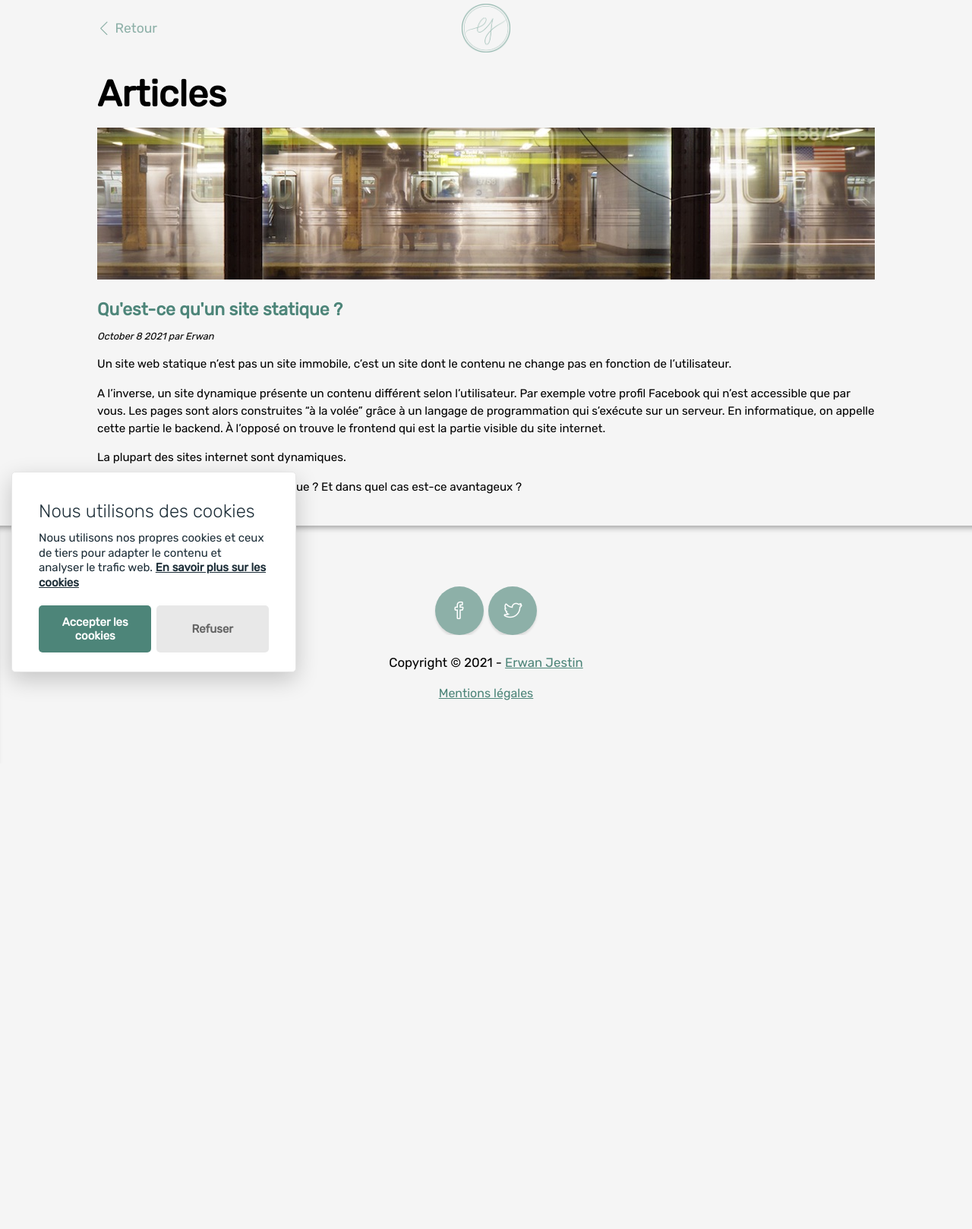
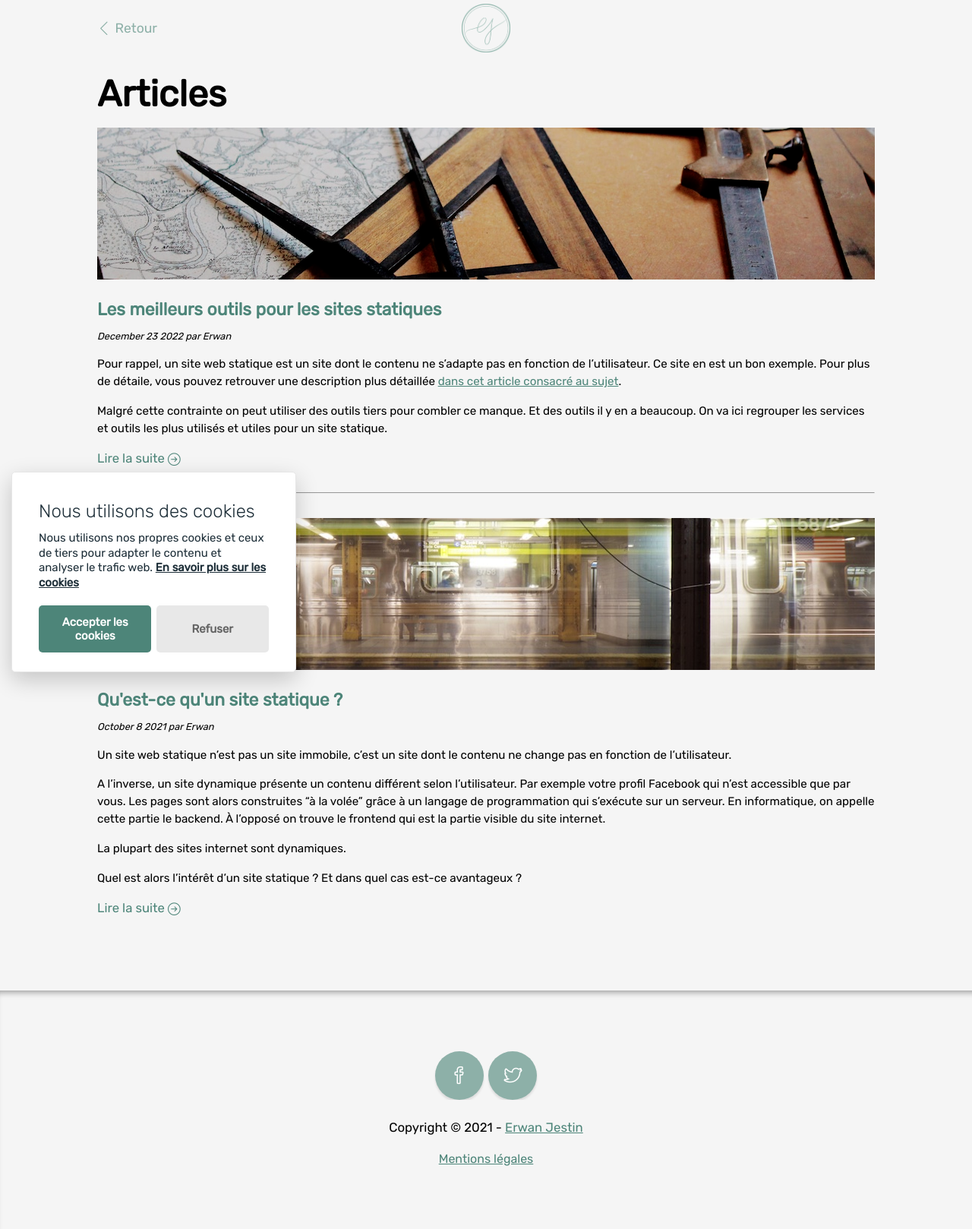
Before and after one commit to ErwanJes/ej-portfolio, a Jekyll site: the page built from pages/blog.markdown, in a window 1280 px wide. Shown: the whole page at 76% size. Built offline with Jekyll 4.4.1, drawn with Linux system fonts in a browser that asks for light colours; a script that is not in the unit is left out; comment, search, counter and statistics services are not loaded; before the commit the page ends 1005 px from its top, so only the background shows below that; some of the changed lines change nothing that is shown.

Commit message:
[blog] Add a new post 'Outils pour site statique'

```diff
--- a/_layouts/blog-post.html
+++ b/_layouts/blog-post.html
@@ -34,6 +34,7 @@
         {{ page.content }}
       </div>
     </div>
+    <br><br>
   </div>
 
   {% include footer.html %}
--- a/_layouts/blog.html
+++ b/_layouts/blog.html
@@ -47,9 +47,14 @@
 
         <div class="text">
           <p>{{ post.excerpt }}</p>
-          <a href="{{ post.url | prepend: site.baseurl }}" class="readmore">Lire la suite ➡️</a>
+          <a href="{{ post.url | prepend: site.baseurl }}" class="readmore clean">Lire la suite <i class="icon-arrow-right-circle v-center"></i></a>
         </div>
       </article>
+      <br />
+      {% if forloop.last == false %}
+      <hr>
+      <br />
+      {% endif %}
       {% endfor %}
 
 
@@ -68,6 +73,7 @@
       {% endif %}
 
     </div>
+    <br /><br /><br />
   </div>
 
   {% include footer.html %}
--- /dev/null
+++ b/_posts/2022-12-23-outils-site-statique.md
@@ -0,0 +1,120 @@
+---
+layout: blog-post
+title:  "Les meilleurs outils pour les sites statiques"
+date:   2022-12-23 10:00 +0100
+poster: tools-static.png
+categories: "blog"
+excerpt_separator: <!--more-->
+
+---
+
+Pour rappel, un site web statique est un site dont le contenu ne s'adapte pas en fonction de l'utilisateur. Ce site en est un bon exemple. Pour plus de détaile, vous pouvez retrouver une description plus détaillée [dans cet article consacré au sujet]({% post_url 2021-10-08-site-statique %}).
+
+Malgré cette contrainte on peut utiliser des outils tiers pour combler ce manque. Et des outils il y en a beaucoup. On va ici regrouper les services et outils les plus utilisés et utiles pour un site statique.
+
+<!--more-->
+
+# Outils
+
+## CMS headless
+
+On commence directement par un outils un peu technique mais très apprécié.
+
+Derrière ces termes, on parle d'un concept assez simple. Les CMS sont des outils qui permettent de modifier un site Internet très facilement sans modifier le code source. Les plus connus étant WordPress, Joomla ou encore Shopify...
+
+A l'inverse un site statique n'a pas d'interface d'administration pour changer le contenu des articles ou des pages. Ces outils vont nous permettre de contourner cette limitation et d'avoir une interface sur laquelle on pourra modifier notre site. C'est pour cette raison qu'on parle de "CMS headless" (aka "sans tête").
+
+Certains demandent un peu de configuration, d'autre au contraire sont assez simple à prendre en main.
+
+Voici quelques exemples des plus CMS headless les connus :
+
+### Netlify CMS
+
+Netlify est un service très connus qui permet de gérer l'hébergement de site Internet et l'intégration avec les outils de développement. Ils ont également créé un outils pour avoir un CMS sur un site statique. Il est assez simple à installer et gratuit!
+
+[Netlify CMS](https://www.netlifycms.org/){:target="_blank"}
+
+### dotCMS
+
+Un peu plus joli et sympa à utiliser est dotCMS. Il est gratuit pour un projet simple et ne comprend pas l'hébergement. Il devient beaucoup plus cher si cette option n'est pas suffisante.
+
+[dotCMS](https://www.dotcms.com/){:target="_blank"}
+
+### DatoCMS
+
+DatoCMS est un autre CMS headless populaire. Il permet aux équipes techniques et non techniques de travailler ensemble facilement.
+
+[DatoCMS](https://www.datocms.com){:target="_blank"}
+
+Il en existe beaucoup d'autre si ceux-ci ne conviennent pas.
+
+## Formulaire
+
+Pour récupérer les résultats d'un formulaire, il faut un serveur et un espace de stockage, habituellement une base de données, outils que l'on n'a pas sur un site statique. Ces outils gèrent donc l'hébergement à notre place.
+
+### Basin
+
+Basin permet aisément d'ajouter un formulaire sur son site sans avoir besoin de gérer les données. Il s'intègre facielement sur son site et avec les outils que vous utilisez déjà : Mailchimp, Slack, Trello...
+Il n'est pas gratuit cependant mais relativement bon marché.
+
+[Basin](https://usebasin.com/){:target="_blank"}
+
+### Getform
+
+Un équivalent et au moins aussi populaire à Basin, Getform permet de aussi de créer un formulaire et de le connecter avec Zapier. Zapier est un autre service qui permet de faire le liens entre tous vos outils / services.
+Getform a une version gratuite.
+
+[Getform](https://getform.io/){:target="_blank"}
+
+## Utilisateurs
+
+Il existe de nombreux service pour gérer les utilisateurs. On peut d'abord penser à l'authentification.
+
+### Passage
+
+Passage permet de gérer tout le process de création de compte et de connexion sur votre site. Il est plutôt complet et possède aussi une version gratuite en-dessous de 500 utilisateurs par mois.
+
+[Passage](https://passage.id/){:target="_blank"}
+
+### Auth0
+
+Un des services les plus connus dans l'authentification utilisateur, Auth0 est utilisé sur de nombreux sites. Il possède les fonctionnalités les plus utilisés sur ce type d'outils.
+
+[Auth0](https://auth0.com/){:target="_blank"}
+
+
+## E-commerce
+
+Vous pouvez également créer un site e-commerce sur un site statique.
+
+### Snipcart
+
+L'un des plus populaire est Snipcart, il permet de gérer tout l'aspect e-commerce sur votre site web.
+
+[Snipcart](https://snipcart.com/){:target="_blank"}
+
+### Commerce.js
+
+Commerce.js est un puissant moteur e-commerce qui s'intègre avec d'autres outils pour vous proposer une suite complète pour créer un vrai site marchand.
+
+[Commerce.js](https://commercejs.com/){:target="_blank"}
+
+## Feedback
+
+Vous voulez rajouter un peu d'interraction avec vos utilisateurs ? Quoi de mieux que de rajouter des fonctions sociales ?
+
+### Disqus
+
+C'est l'un des service les plus utilisés pour la gestion des commentaires. Il permet d'ajouter une zone commentaire sur vos pages très facilement. Vous pouvez ensuite les gérer via leur interface.
+
+[Disqus](https://disqus.com/){:target="_blank"}
+
+### Lyket
+
+Lyket permet d'ajouter des boutons "pouce", "like" ou "vote" sur votre site.
+
+[Lyket](https://lyket.dev/){:target="_blank"}
+
+## Autre
+
+Il existe encore des tas d'autres catégories ou d'autres services qui ne sont pas mentionnés ici. Vous pouvez en retrouver certains sur [JamTools](https://jamstacktools.org/browse){:target="_blank"} qui liste de nombreux outils.
--- a/assets/css/style.css
+++ b/assets/css/style.css
@@ -922,6 +922,10 @@ header .menu {
   font-size: 1.1rem;
 }
 
+.readmore {
+  font-size: 1.1em;
+}
+
 /********************************************************/
 /************************ Footer ************************/
 /********************************************************/
```
Also changed, not shown: assets/img/blog/tools-static.png (added).
